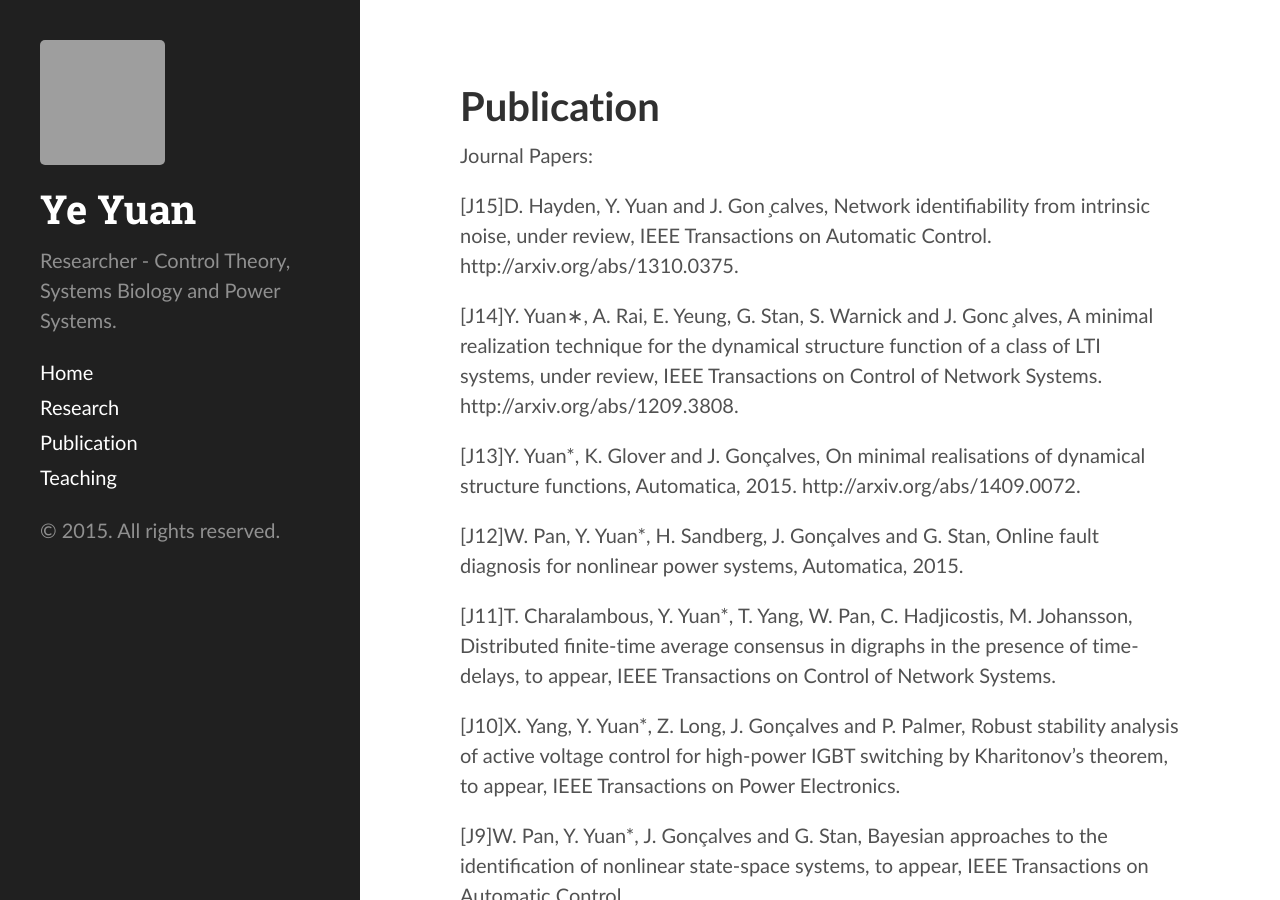
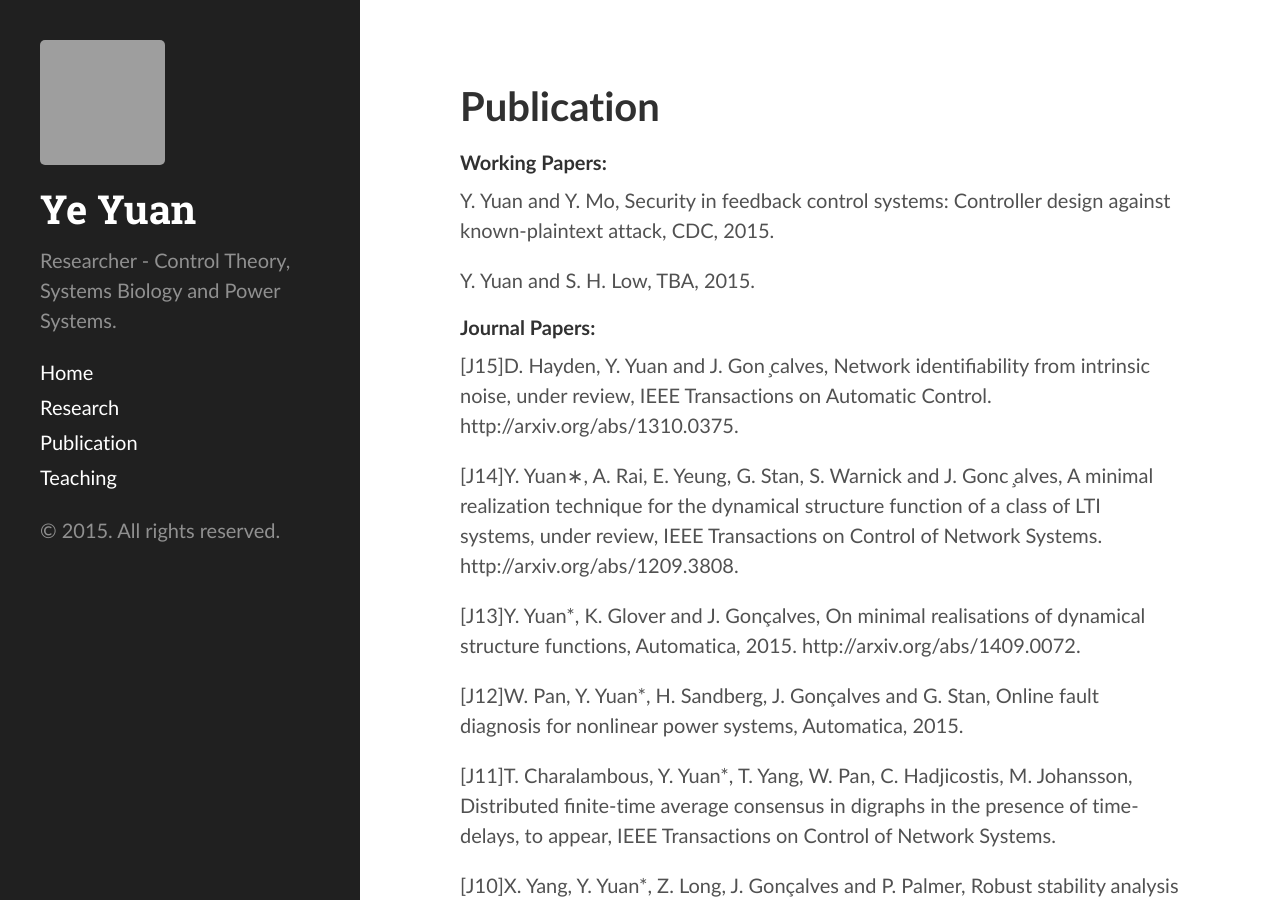
Before and after one commit to yy311/yy311.github.io, a Jekyll site: the page built from publication.md, in a window 1280 px wide and 900 px high. Built offline with Jekyll 4.4.1, drawn with Linux system fonts in a browser that asks for light colours; grey boxes are pictures that could not be loaded.

Commit message:
Update publication.md

```diff
--- a/publication.md
+++ b/publication.md
@@ -3,7 +3,13 @@ layout: page
 title: Publication
 ---
 
-Journal Papers:
+####Working Papers:
+Y. Yuan and Y. Mo, Security in feedback control systems: Controller design against known-plaintext attack, CDC, 2015.
+
+Y. Yuan and S. H. Low, TBA, 2015.
+
+
+####Journal Papers:
 
 
 [J15]D. Hayden, Y. Yuan and J. Gon ̧calves, Network identifiability from intrinsic noise, under review, IEEE Transactions on Automatic Control. http://arxiv.org/abs/1310.0375.
```
